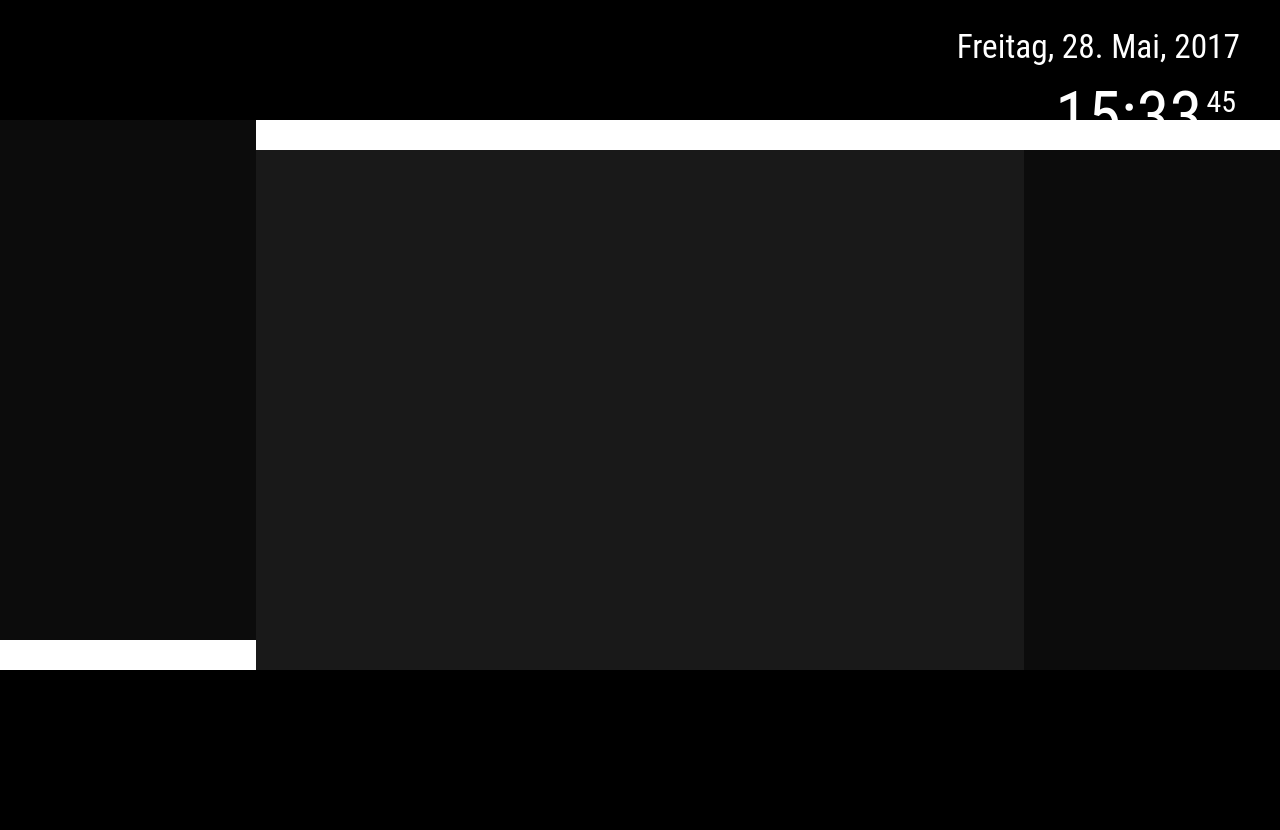
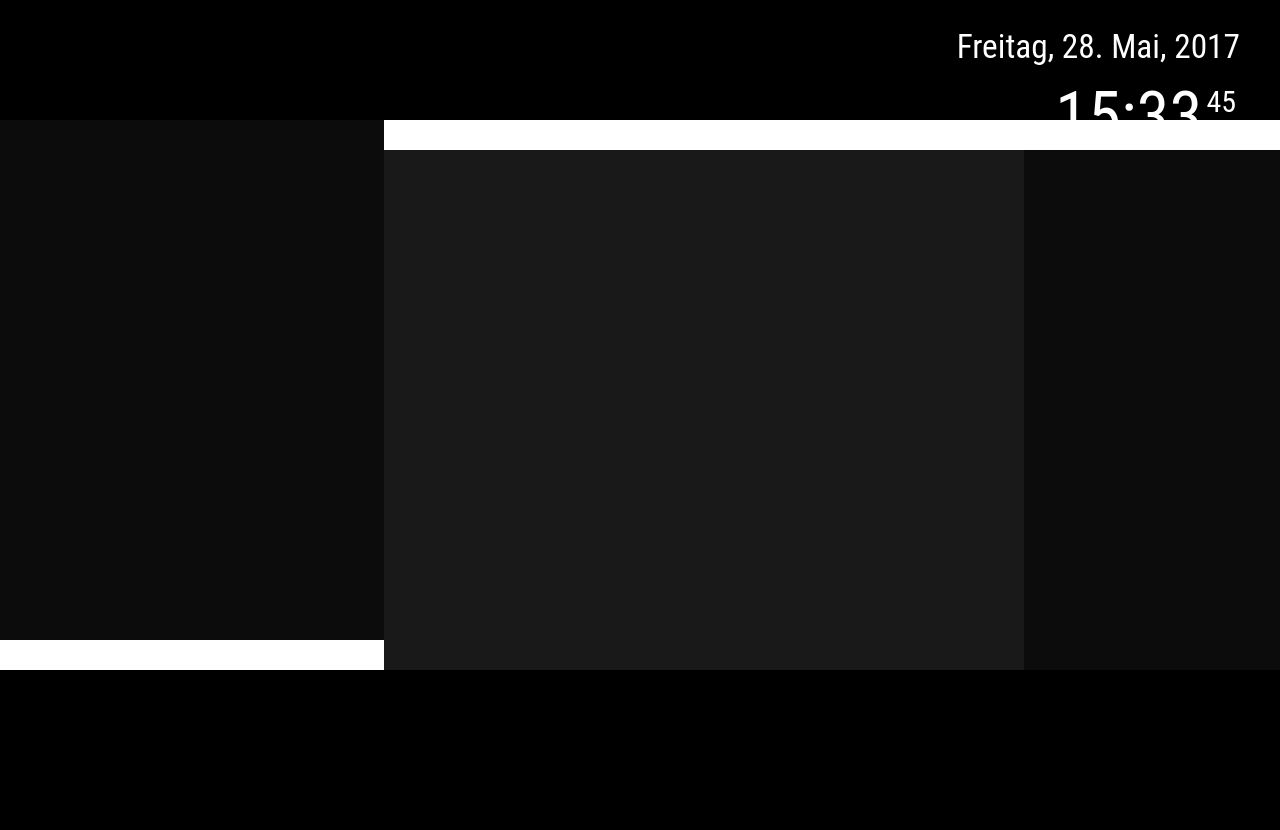
Before and after one commit to dinkelit/magicmirror, a PHP site: page / in a window 1280 px wide. Run offline with PHP 8.4, Linux system fonts and the light colour scheme; some web fonts are replaced.

Commit message:
[Update] Unification of the paths and padding left

```diff
--- a/magic.css
+++ b/magic.css
@@ -17,16 +17,15 @@ body{
 	background-color:#0c0c0c;
 
 	float:left;
-	width:20%;
+	width:30%;
 	height:65vh;
-
 }
 
 #mid_mid{
 	background-color:#191919;
 
 	float:left;
-	width:60%;
+	width:50%;
 	height:65vh;
 }
 
@@ -36,6 +35,10 @@ body{
 	float:left;
 	width:20%;
 	height:65vh;
+}
+
+#transport_list{
+	padding-left:50px;
 }
 
 #bot{
--- a/magic.js
+++ b/magic.js
@@ -201,7 +201,7 @@ var Mirror = {
 		console.log("updating transport");
 
 		$.ajax({
-			url: "/magicmirror/js/php/getbvg.php",
+			url: "/repo/magicmirror/php/getbvg.php",
 			success: function(result){
 				//console.log("result!"+result);
 				var res = result.split("~~~~~");//$('<div>'+result+'</div>');
```
